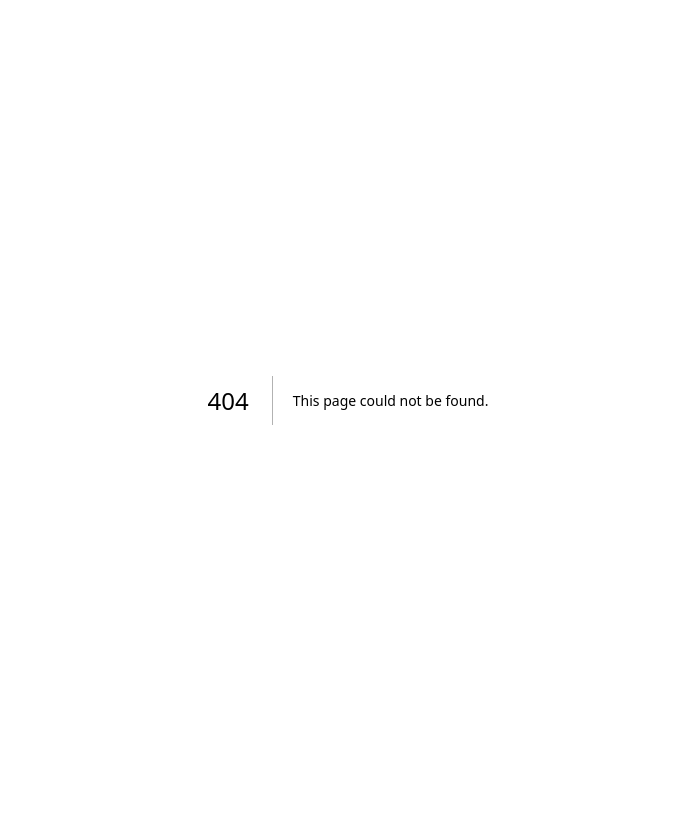
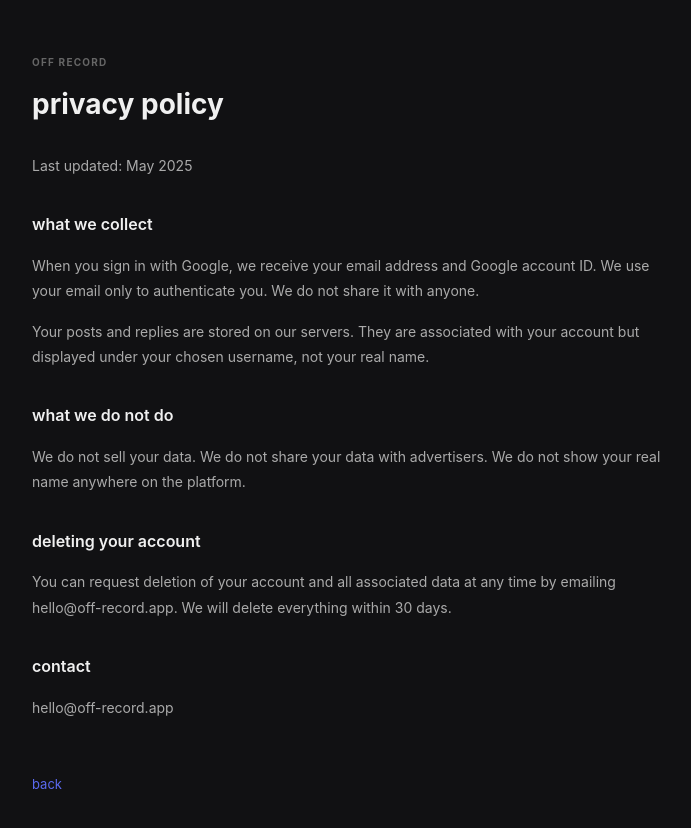
Before and after one commit to ayay425/off-record, a Next.js app: page /privacy in a window 1280 px wide. Before the commit this address had no page. Shown: the top 828 px of the page, without its empty margins (292-983 px from the left). Before the commit the page ends 800 px from the top, so only its background shows below. Built offline with nearby package versions, Linux system fonts and the light colour scheme.

Commit message:
add footer privacy terms

```diff
--- a/app/page.tsx
+++ b/app/page.tsx
@@ -301,6 +301,12 @@ export default function Home() {
         </div>
       </div>
 
+      <div style={{ borderTop: "1px solid var(--border)", padding: "20px 24px", marginTop: 40, display: "flex", justifyContent: "center", gap: 24 }}>
+        <a href="/privacy" style={{ fontSize: 12, color: "var(--text-muted)", textDecoration: "none" }}>privacy</a>
+        <a href="/terms" style={{ fontSize: 12, color: "var(--text-muted)", textDecoration: "none" }}>terms</a>
+        <a href="mailto:hello@off-record.app" style={{ fontSize: 12, color: "var(--text-muted)", textDecoration: "none" }}>contact</a>
+      </div>
+
       {showModal && (
         <div style={c.overlay} onClick={e => e.target === e.currentTarget && setShowModal(false)}>
           <div style={c.modal}>
--- /dev/null
+++ b/app/privacy/page.tsx
@@ -0,0 +1,21 @@
+export default function Privacy() {
+  return (
+    <div style={{ maxWidth: 680, margin: '0 auto', padding: '48px 24px' }}>
+      <div style={{ fontSize: 10, fontWeight: 700, letterSpacing: '0.12em', textTransform: 'uppercase', color: '#666', marginBottom: 8 }}>off record</div>
+      <h1 style={{ fontSize: 28, fontWeight: 700, marginBottom: 32, color: '#f0f0f0' }}>privacy policy</h1>
+      <div style={{ fontSize: 14, lineHeight: 1.8, color: '#aaa' }}>
+        <p style={{ marginBottom: 16 }}>Last updated: May 2025</p>
+        <h2 style={{ fontSize: 16, fontWeight: 600, color: '#f0f0f0', marginBottom: 12, marginTop: 32 }}>what we collect</h2>
+        <p style={{ marginBottom: 16 }}>When you sign in with Google, we receive your email address and Google account ID. We use your email only to authenticate you. We do not share it with anyone.</p>
+        <p style={{ marginBottom: 16 }}>Your posts and replies are stored on our servers. They are associated with your account but displayed under your chosen username, not your real name.</p>
+        <h2 style={{ fontSize: 16, fontWeight: 600, color: '#f0f0f0', marginBottom: 12, marginTop: 32 }}>what we do not do</h2>
+        <p style={{ marginBottom: 16 }}>We do not sell your data. We do not share your data with advertisers. We do not show your real name anywhere on the platform.</p>
+        <h2 style={{ fontSize: 16, fontWeight: 600, color: '#f0f0f0', marginBottom: 12, marginTop: 32 }}>deleting your account</h2>
+        <p style={{ marginBottom: 16 }}>You can request deletion of your account and all associated data at any time by emailing hello@off-record.app. We will delete everything within 30 days.</p>
+        <h2 style={{ fontSize: 16, fontWeight: 600, color: '#f0f0f0', marginBottom: 12, marginTop: 32 }}>contact</h2>
+        <p style={{ marginBottom: 16 }}>hello@off-record.app</p>
+      </div>
+      <a href="/" style={{ display: 'inline-block', marginTop: 40, fontSize: 13, color: '#5b6af0', textDecoration: 'none' }}>back</a>
+    </div>
+  )
+}
--- /dev/null
+++ b/app/terms/page.tsx
@@ -0,0 +1,20 @@
+export default function Terms() {
+  return (
+    <div style={{ maxWidth: 680, margin: '0 auto', padding: '48px 24px' }}>
+      <div style={{ fontSize: 10, fontWeight: 700, letterSpacing: '0.12em', textTransform: 'uppercase', color: '#666', marginBottom: 8 }}>off record</div>
+      <h1 style={{ fontSize: 28, fontWeight: 700, marginBottom: 32, color: '#f0f0f0' }}>terms of use</h1>
+      <div style={{ fontSize: 14, lineHeight: 1.8, color: '#aaa' }}>
+        <p style={{ marginBottom: 16 }}>Last updated: May 2025</p>
+        <h2 style={{ fontSize: 16, fontWeight: 600, color: '#f0f0f0', marginBottom: 12, marginTop: 32 }}>what this place is</h2>
+        <p style={{ marginBottom: 16 }}>Off record is a space for honest expression. You can post under a username of your choice. Be real. Be honest. That is the whole point.</p>
+        <h2 style={{ fontSize: 16, fontWeight: 600, color: '#f0f0f0', marginBottom: 12, marginTop: 32 }}>what is not allowed</h2>
+        <p style={{ marginBottom: 16 }}>Do not post content that threatens or harasses individuals. Do not share personal information about other people. Do not post content that sexualizes minors. We reserve the right to remove content and accounts that violate these rules.</p>
+        <h2 style={{ fontSize: 16, fontWeight: 600, color: '#f0f0f0', marginBottom: 12, marginTop: 32 }}>mental health</h2>
+        <p style={{ marginBottom: 16 }}>This platform is not a substitute for professional mental health support. If you are in crisis, please reach out to a crisis line. In the US: call or text 988.</p>
+        <h2 style={{ fontSize: 16, fontWeight: 600, color: '#f0f0f0', marginBottom: 12, marginTop: 32 }}>contact</h2>
+        <p style={{ marginBottom: 16 }}>hello@off-record.app</p>
+      </div>
+      <a href="/" style={{ display: 'inline-block', marginTop: 40, fontSize: 13, color: '#5b6af0', textDecoration: 'none' }}>back</a>
+    </div>
+  )
+}
```
